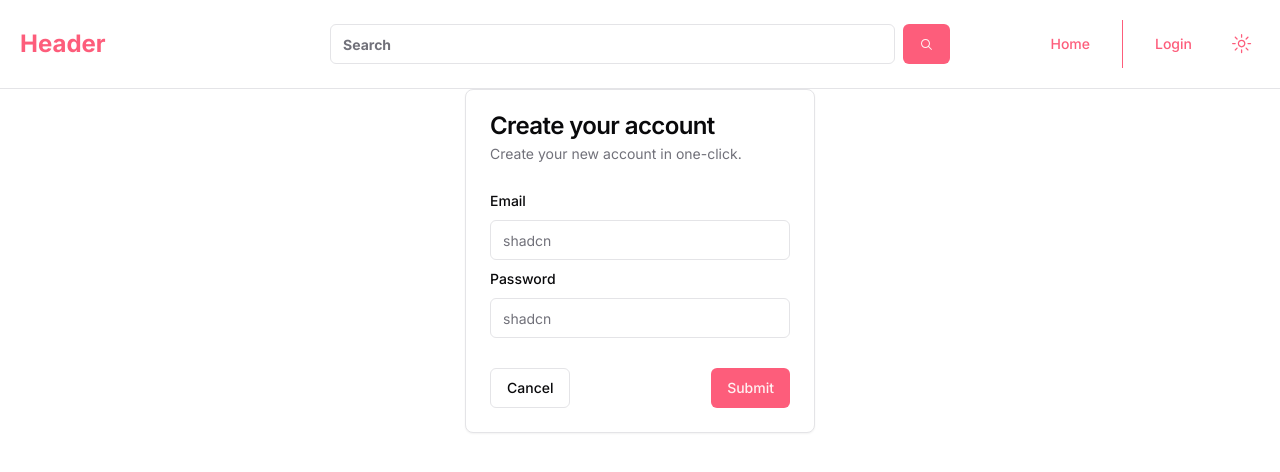
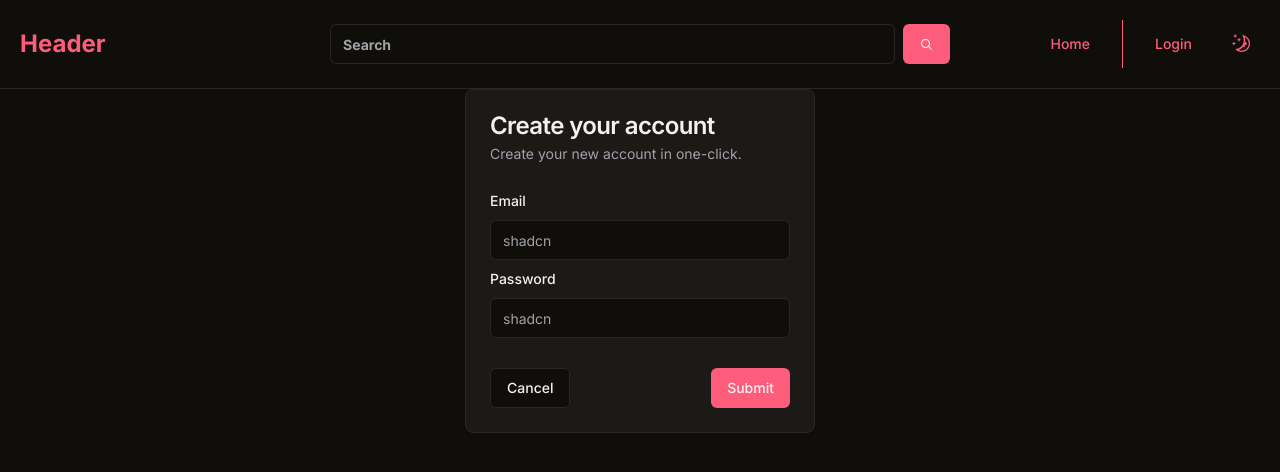
Before and after one commit to peedrohj/movie-frontend, a Next.js app in the folder code/: page /auth/signin in a window 1280 px wide. Shown: the top 472 px of the page. Built offline with nearby package versions, Linux system fonts and the light colour scheme.

Commit message:
fix: update theme provider

```diff
--- a/code/components/header.tsx
+++ b/code/components/header.tsx
@@ -4,7 +4,7 @@ import Link from "next/link";
 import React from "react";
 import { Button } from "@/components/ui/button";
 import { Separator } from "@/components/ui/separator";
-import ThemSwitcher from "./theme-switcher";
+import ThemeSwitcher from "./theme-switcher";
 import { Input } from "./ui/input";
 import { MagnifyingGlassIcon } from "@radix-ui/react-icons";
 
@@ -35,7 +35,7 @@ function Header() {
           <Link href="/auth/signin">
             <Button variant={"link"} className="hover:text-primary/70">Login</Button>
           </Link>
-          <ThemSwitcher />
+          <ThemeSwitcher />
         </div>
       </div>
     </header>
--- a/code/components/providers/providers.tsx
+++ b/code/components/providers/providers.tsx
@@ -10,7 +10,12 @@ interface Props {
 }
 function Providers({ children }: Props) {
   return (
-    <ThemeProvider>
+    <ThemeProvider
+      attribute="class"
+      defaultTheme="dark"
+      enableSystem
+      disableTransitionOnChange
+    >
       <SessionProvider>
         <ReduxProvider>{children}</ReduxProvider>
       </SessionProvider>
--- a/code/components/theme-switcher.tsx
+++ b/code/components/theme-switcher.tsx
@@ -3,7 +3,7 @@ import { useTheme } from "next-themes";
 import { Button } from "./ui/button";
 import { MoonIcon, SunIcon } from "@radix-ui/react-icons";
 
-function ThemSwitcher() {
+function ThemeSwitcher() {
   const { setTheme, theme } = useTheme();
   const switchTheme = (): void => {
     if (theme == "dark") setTheme("ligth");
@@ -19,4 +19,4 @@ function ThemSwitcher() {
   );
 }
 
-export default ThemSwitcher;
+export default ThemeSwitcher;
```
